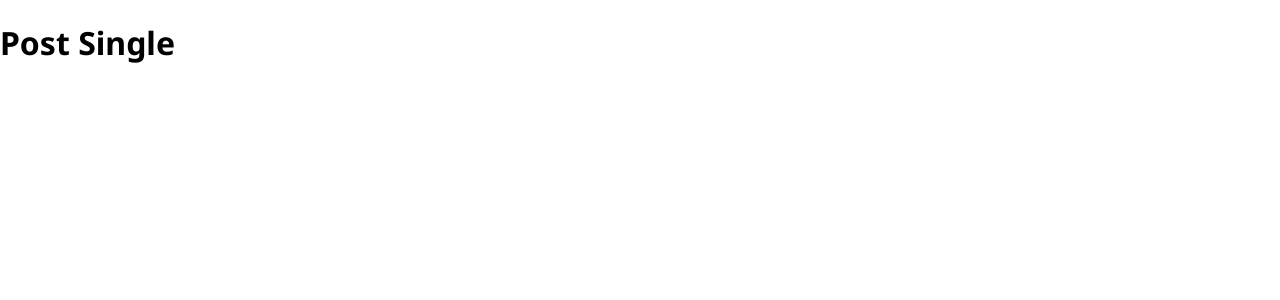
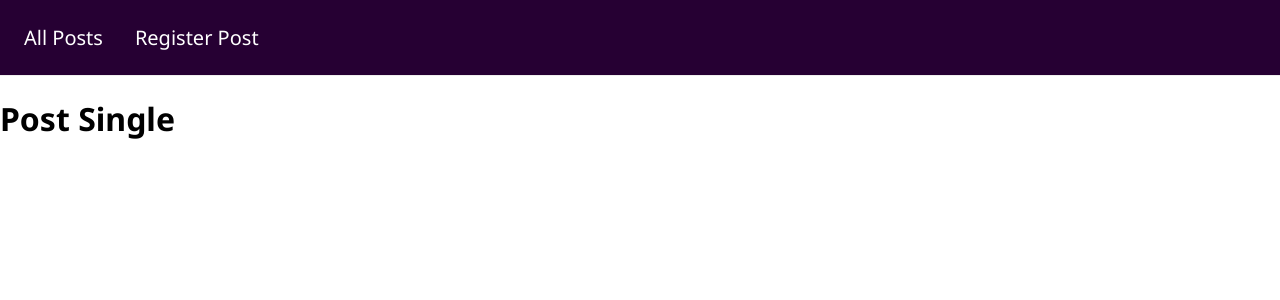
Before and after one commit to arman-borkhani/vue-crud, a Vue app: page /posts/1 in a window 1280 px wide. Shown: the top 300 px of the page. Built offline with nearby package versions, Linux system fonts and the light colour scheme.

Commit message:
Add navbar

```diff
--- a/src/App.vue
+++ b/src/App.vue
@@ -1,7 +1,16 @@
 <template>
+  <nav-bar></nav-bar>
   <router-view></router-view>
 </template>
 
+<script>
+import NavBar from './components/NavBar.vue';
+export default {
+  components: {
+    NavBar
+  }
+}
+</script>
 <style>
 @import url('https://fonts.googleapis.com/css2?family=Noto+Sans:ital,wght@0,100;0,400;0,700;1,500&display=swap');
 
--- /dev/null
+++ b/src/components/NavBar.vue
@@ -0,0 +1,34 @@
+<template>
+  <header class="navbar">
+    <ul class="navbar-nav">
+      <li class="nav-item"><router-link to="/">All Posts</router-link></li>
+      <li class="nav-item"><router-link to="/register">Register Post</router-link></li>
+    </ul>
+  </header>
+</template>
+
+<style scoped>
+.navbar {
+  background-color: #260033;
+  border-bottom: 1px solid #eee;
+  padding: 0.5rem;
+}
+
+.navbar-nav {
+  margin: 0;
+  padding: 0;
+  list-style: none;
+  display: flex;
+}
+
+.nav-item {
+  padding: 1rem;
+}
+
+.nav-item a {
+  color: #fff;
+  font-size: 1.25rem;
+  font-weight: 500;
+  text-decoration: none;
+}
+</style>
```
